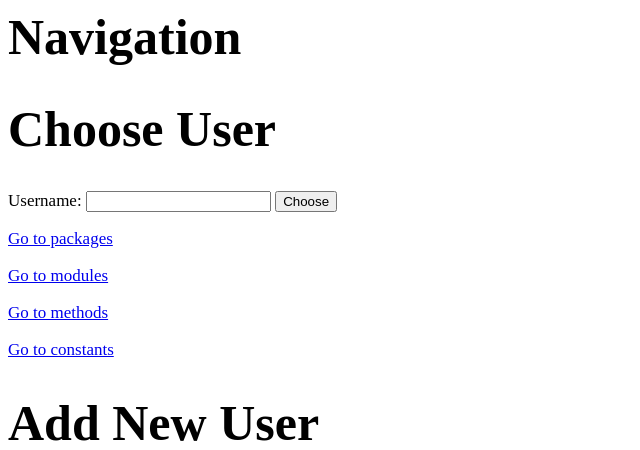
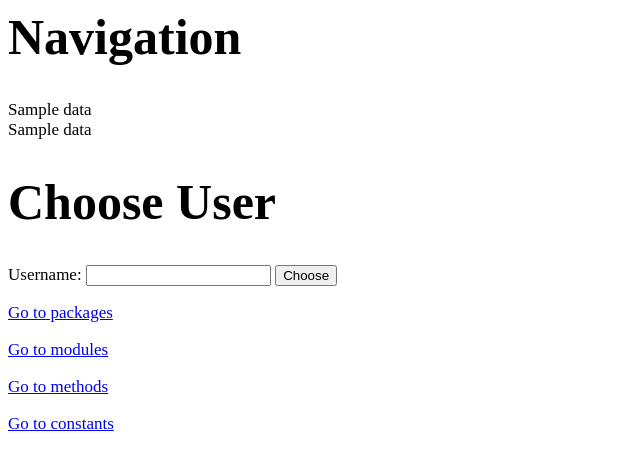
Before and after one commit to sedona-thomas/Database-Project, a Flask app: template webserver/templates/index.html in a window 1280 px wide. Shown: the top 450 px of the page, without its empty margins (0-640 px from the left). Run offline with Flask 2, Linux system fonts and the light colour scheme; the template is opened without the code that fills it: most values are stand-ins (such as "Sample title", 1, 10 or a date in 2020); parts of the project's set-up code (start-up, migrations or seed data) failed here and were passed over.

Commit message:
Update index.html

```diff
--- a/webserver/templates/index.html
+++ b/webserver/templates/index.html
@@ -9,6 +9,14 @@
 
 <body>
   <h1>Navigation</h1>
+
+  <div>{{data}}</div>
+
+  <div>
+    {% for n in data %}
+    <div>{{n}}</div>
+    {% endfor %}
+  </div>
 
   <h1>Choose User</h1>
     <form method="POST" action="/choose_user">
```
